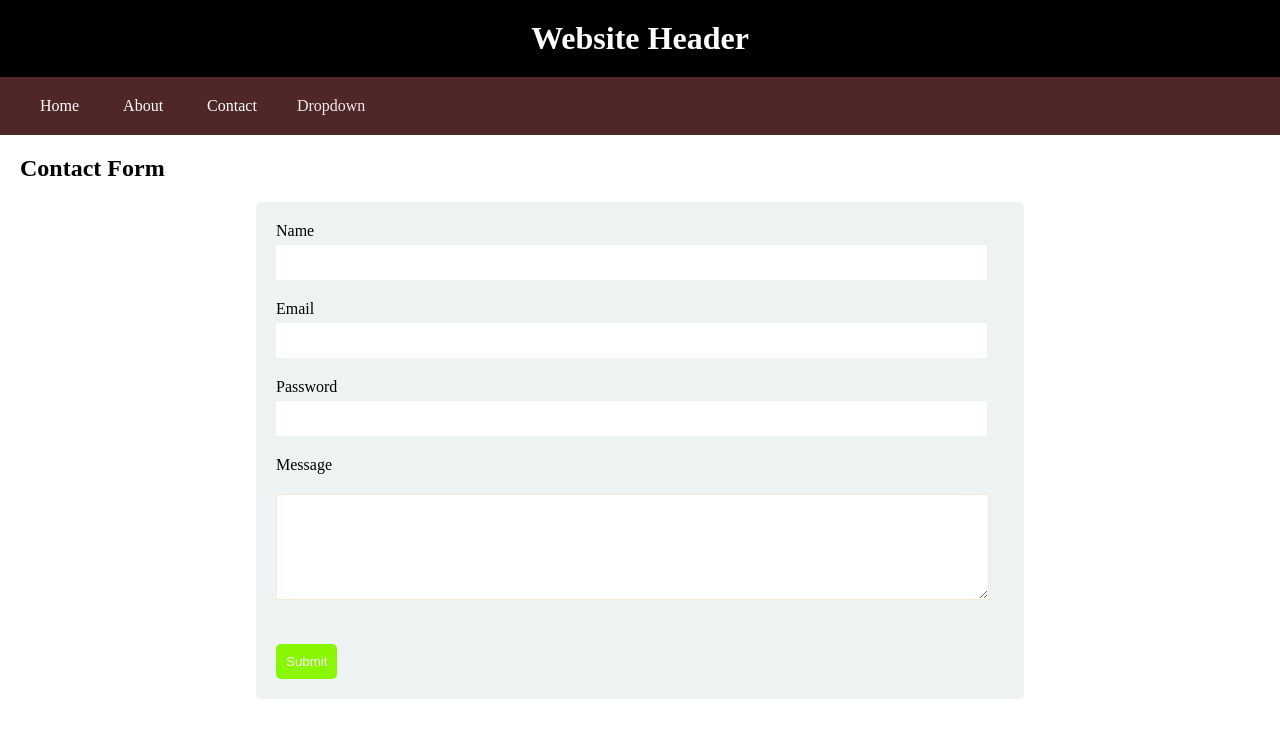
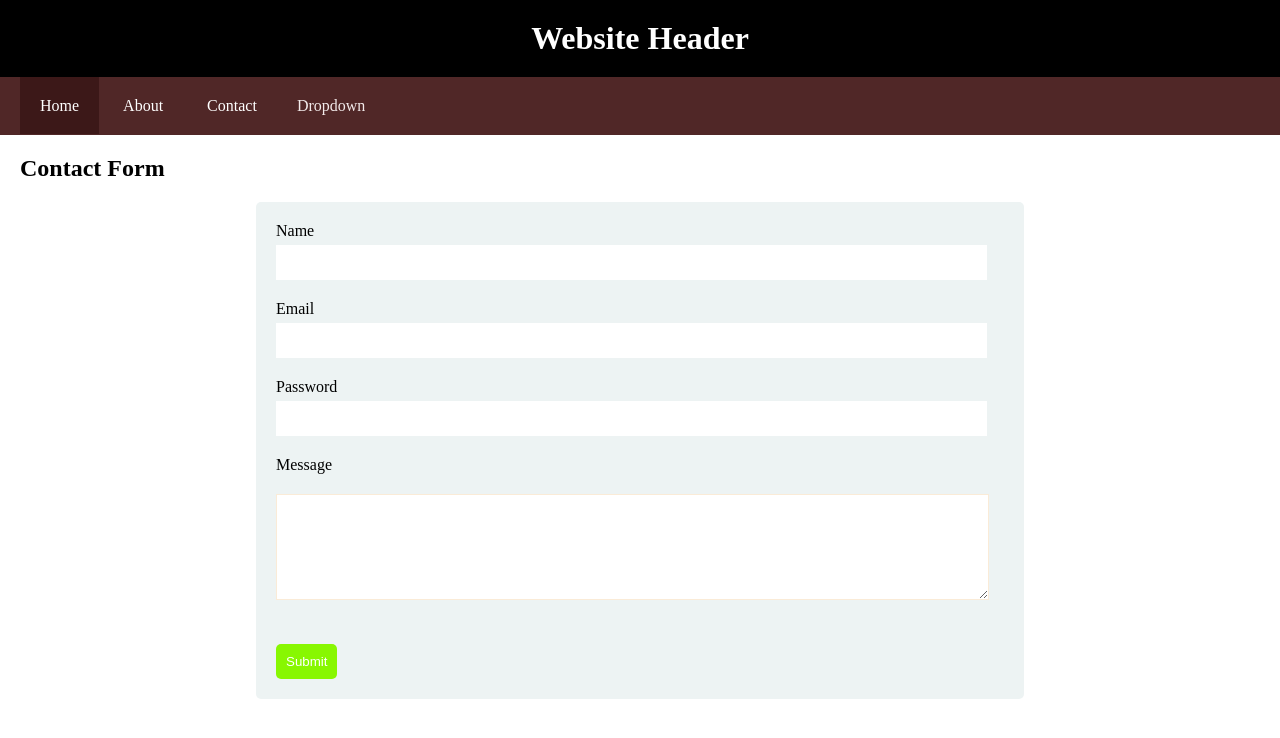
Before and after one commit to Ehsan-haidari/Assignment-9, a plain HTML site: page index.html in a window 1280 px wide. In both pictures the pointer is over the link "Home". Drawn offline with Linux system fonts and the light colour scheme.

Commit message:
style a hover

```diff
--- a/index.html
+++ b/index.html
@@ -79,6 +79,7 @@
         }
 
 
+          a:hover {background-color: rgb(60, 24, 24);}
 
 
 
```
